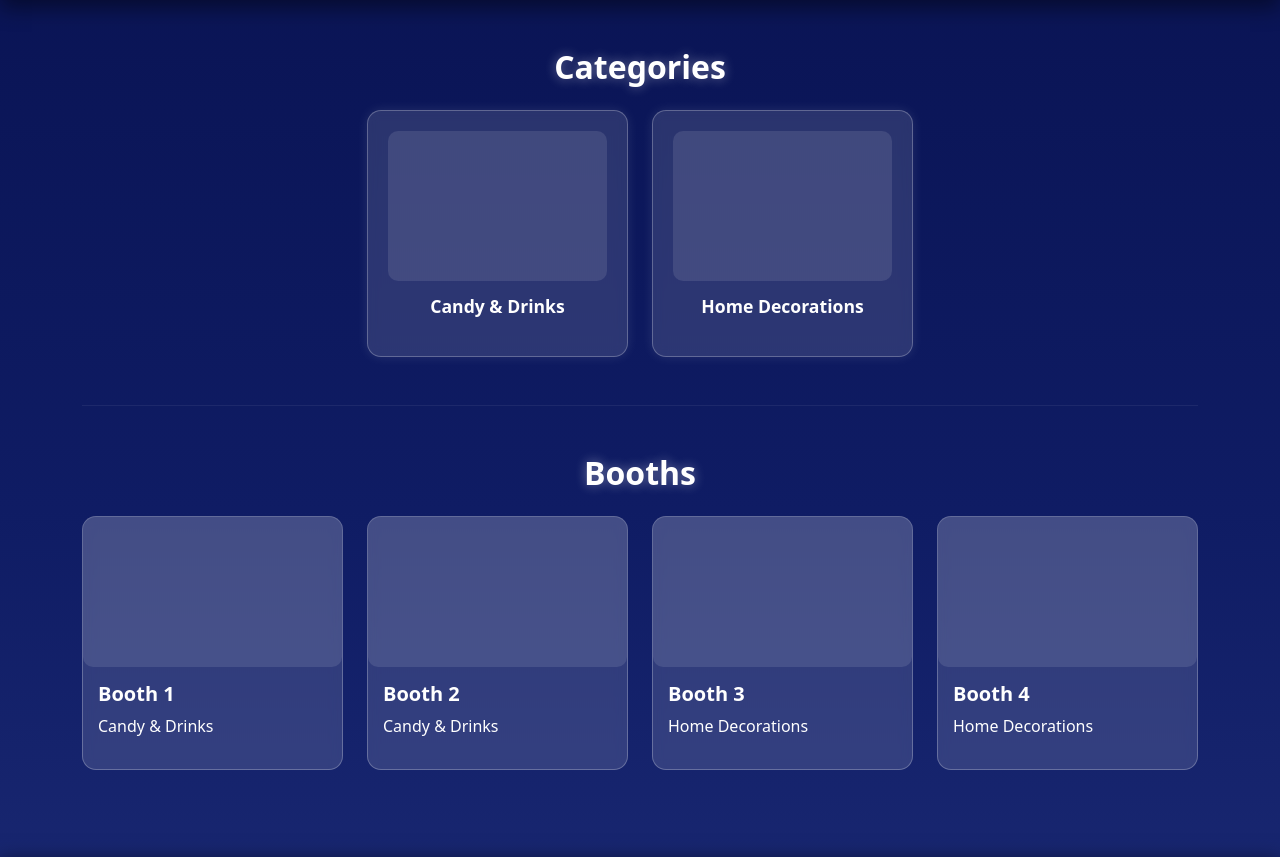
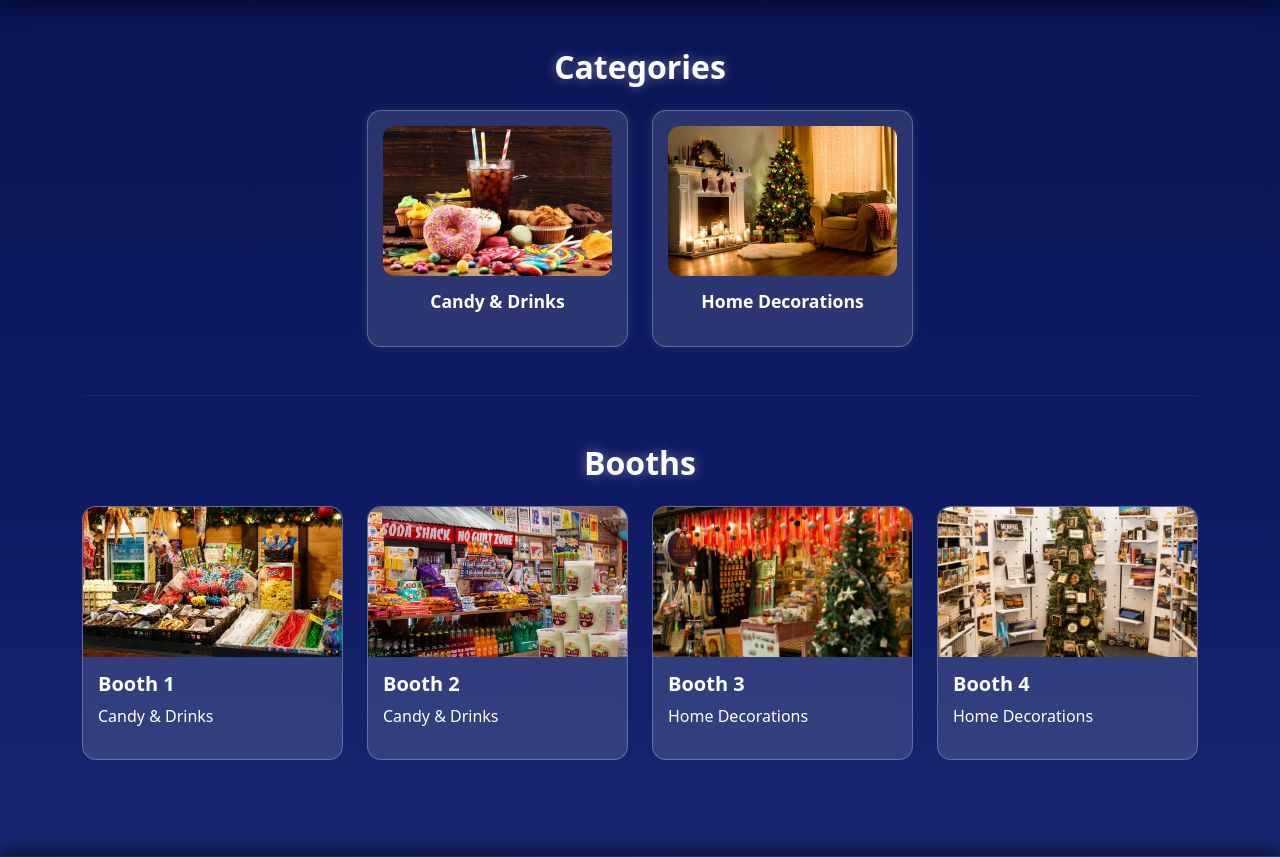
Before and after one commit to chanitnan-kit/G4_OurFestival, a PHP site: page /directory.html in a window 1280 px wide. Shown: the part 87-944 px from the top of the page. Run offline with PHP 8.4, Linux system fonts and the light colour scheme.

Commit message:
feat(directory): Add booth and category images; update directory styling

```diff
--- a/css/directory.css
+++ b/css/directory.css
@@ -20,7 +20,7 @@ body {
   background: rgba(255,255,255,0.13);
   border: 1px solid rgba(255,255,255,0.25);
   border-radius: 14px;
-  padding: 20px;
+  padding: 15px;
   text-align: center;
   transition: 0.25s;
   backdrop-filter: blur(6px);
@@ -35,10 +35,10 @@ body {
 
 .category-img {
   width: 100%;
-  height: 100px;
-  background: rgba(255,255,255,0.1);
+  height: 150px;
   border-radius: 12px;
   margin-bottom: 12px;
+  object-fit: cover;
 }
 
 /* Category Name */
@@ -68,10 +68,13 @@ body {
   box-shadow: 0 0 18px rgba(255,255,255,0.5);
 }
 
-.empty-img {
+.booth-img {
+  width: 100%;
   height: 150px;
-  background: rgba(255,255,255,0.1);
-  border-radius: 10px;
+  object-fit: cover;
+  display: block;
+  border-top-left-radius: 12px;
+  border-top-right-radius: 12px;
 }
 
 /* Booth Info */
--- a/directory.html
+++ b/directory.html
@@ -22,14 +22,14 @@
 
   <div class="col-6 col-md-3">
     <div class="category-card">
-        <div class="category-img empty-img"></div>
+      <img src="resources/imgForDirectory/candy&drinks.jpg" alt="Candy & Drinks" class="category-img">
       <p class="category-name">Candy & Drinks</p>
     </div>
   </div>
 
   <div class="col-6 col-md-3">
     <div class="category-card">
-        <div class="category-img empty-img"></div>
+      <img src="resources/imgForDirectory/home-decorations.jpg" alt="Home Decorations" class="category-img">
       <p class="category-name">Home Decorations</p>
     </div>
   </div>
@@ -46,7 +46,7 @@
   <div class="col-12 col-md-6 col-lg-3">
     <a href="booths/booth1.html" class="booth-link">
       <div class="booth-card">
-          <div class="booth-img empty-img"></div>
+        <img src="resources/imgForDirectory/booth1.jpg" alt="Booth 1" class="booth-img">
         <div class="booth-info">
           <h5>Booth 1</h5>
           <p>Candy & Drinks</p>
@@ -58,7 +58,7 @@
   <div class="col-12 col-md-6 col-lg-3">
     <a href="booths/booth2.html" class="booth-link">
       <div class="booth-card">
-          <div class="booth-img empty-img"></div>
+        <img src="resources/imgForDirectory/booth2.jpg" alt="Booth 2" class="booth-img">
         <div class="booth-info">
           <h5>Booth 2</h5>
           <p>Candy & Drinks</p>
@@ -70,7 +70,7 @@
   <div class="col-12 col-md-6 col-lg-3">
     <a href="booths/booth3.html" class="booth-link">
       <div class="booth-card">
-          <div class="booth-img empty-img"></div>
+        <img src="resources/imgForDirectory/booth3.jpg" alt="Booth 3" class="booth-img">
         <div class="booth-info">
           <h5>Booth 3</h5>
           <p>Home Decorations</p>
@@ -82,7 +82,7 @@
   <div class="col-12 col-md-6 col-lg-3">
     <a href="booths/booth4.html" class="booth-link">
       <div class="booth-card">
-          <div class="booth-img empty-img"></div>
+        <img src="resources/imgForDirectory/booth4.jpg" alt="Booth 4" class="booth-img">
         <div class="booth-info">
           <h5>Booth 4</h5>
           <p>Home Decorations</p>
```
Also changed, not shown: resources/imgForDirectory/booth1.jpg (added), resources/imgForDirectory/booth2.jpg (added), resources/imgForDirectory/booth3.jpg (added), resources/imgForDirectory/booth4.jpg (added), resources/imgForDirectory/candy&drinks.jpg (added), resources/imgForDirectory/home-decorations.jpg (added). Lines whose indentation alone changed are shown as unchanged.
